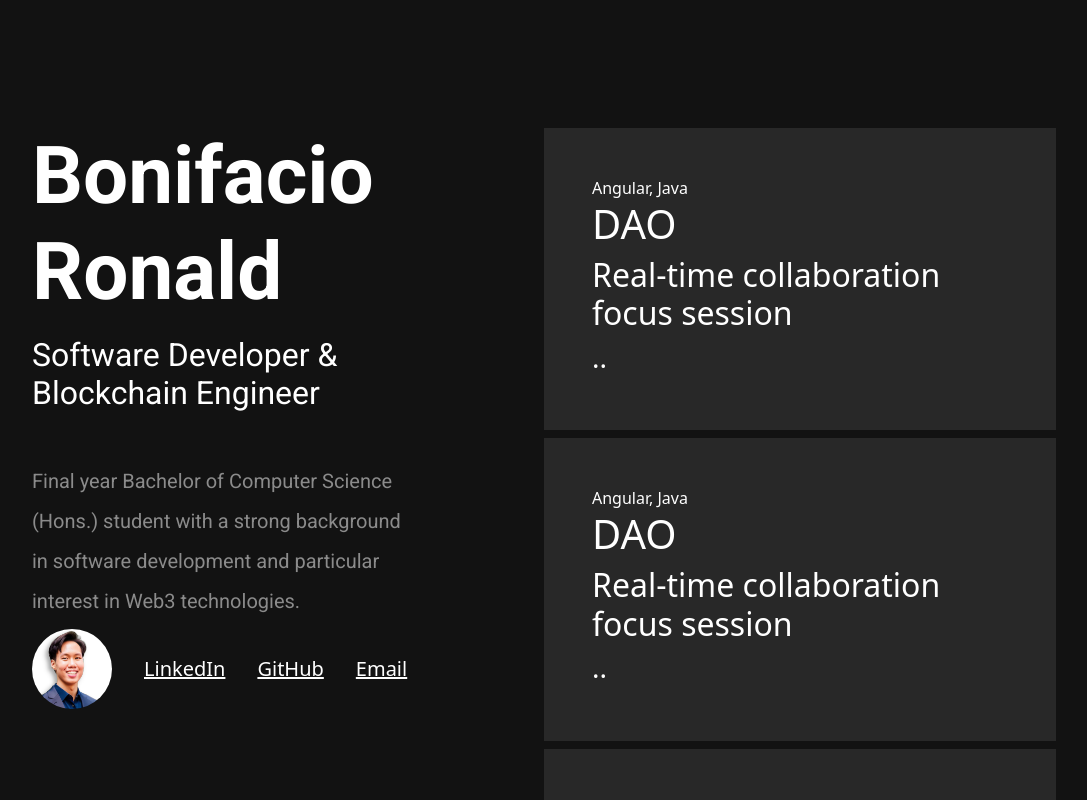
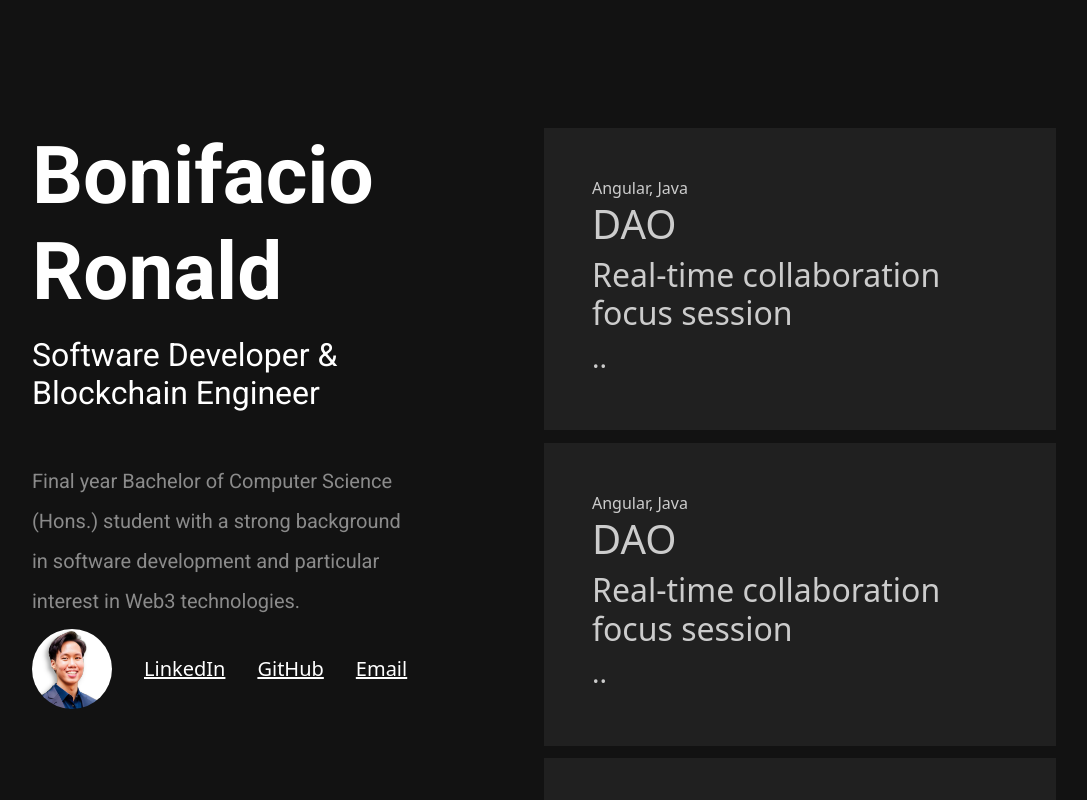
Before and after one commit to bonifacioronald/web-portfolio, a React (Create React App) app: page / in a window 1280 px wide. Shown: the top 800 px of the page, without its empty margins (96-1183 px from the left). Built offline with nearby package versions, Linux system fonts and the light colour scheme.

Commit message:
Add hover darkened background effect

```diff
--- a/src/App.css
+++ b/src/App.css
@@ -15,6 +15,7 @@
 .right-section {
   display: flex;
   flex-direction: column;
+  gap: 4em;
 }
 
 @media only screen and (max-width: 1100px) {
--- a/src/App.jsx
+++ b/src/App.jsx
@@ -11,7 +11,12 @@ function App() {
           <div><SelfInfoSection/></div>
           <div><ContactSection/></div>
           </div>
-        <div className='right-section'><ProjectSection/><ProjectSection/><ProjectSection/></div>
+        <div className='right-section'>
+          <ProjectSection/>
+          <ProjectSection/>
+          <ProjectSection/>
+          <h5 className='mt-5'>Made with React.js by Bonifacio Ronald @ 2024<br/>Design inspired by Nicolas Meuzard</h5>
+        </div>
       </div>
     </div>
   );
--- a/src/projects/project-card.jsx
+++ b/src/projects/project-card.jsx
@@ -1,9 +1,13 @@
 import React from "react";
 import 'bootstrap/dist/css/bootstrap.css';
 
-function ProjectCard({project}) {
+function ProjectCard({ project, isHovered, onMouseEnter, onMouseLeave }) {
     return (
-        <div className="project-card">
+        <div
+            className={`project-card ${isHovered ? '' : 'darkened'}`}
+            onMouseEnter={onMouseEnter}
+            onMouseLeave={onMouseLeave}
+        >
             <span>{project.techStack}</span>
             <h1>{project.title}</h1>
             <h2>{project.description}</h2>
--- a/src/projects/project-section.jsx
+++ b/src/projects/project-section.jsx
@@ -1,27 +1,40 @@
-import React from "react";
+import React, { useState } from "react";
 import "./project.css";
 import 'bootstrap/dist/css/bootstrap.css';
 import ProjectCard from "./project-card";
 
 function ProjectSection() {
+    const [hoveredProject, setHoveredProject] = useState(null);
 
     const projects = [
         {
-        title: 'DAO', techStack: 'Angular, Java', description: 'Real-time collaboration focus session', githubUrl: '..',
+            title: 'DAO', techStack: 'Angular, Java', description: 'Real-time collaboration focus session', githubUrl: '..',
         },
         {
-        title: 'DAO', techStack: 'Angular, Java', description: 'Real-time collaboration focus session', githubUrl: '..',
+            title: 'DAO', techStack: 'Angular, Java', description: 'Real-time collaboration focus session', githubUrl: '..',
         },
         {
-        title: 'DAO', techStack: 'Angular, Java', description: 'Real-time collaboration focus session', githubUrl: '..',
+            title: 'DAO', techStack: 'Angular, Java', description: 'Real-time collaboration focus session', githubUrl: '..',
         },
     ];
 
-    return <div className="project-layout" >
-        {projects.map((project) => {
-        return <ProjectCard project={project}/>;
-    })};
-    </div>
+    const handleCardHover = (index) => {
+        setHoveredProject(index);
+    };
+
+    return (
+        <div className="project-layout">
+            {projects.map((project, index) => (
+                <ProjectCard
+                    key={index}
+                    project={project}
+                    isHovered={hoveredProject === index}
+                    onMouseEnter={() => handleCardHover(index)}
+                    onMouseLeave={() => setHoveredProject(null)}
+                />
+            ))}
+        </div>
+    );
 }
 
 export default ProjectSection;
--- a/src/projects/project.css
+++ b/src/projects/project.css
@@ -1,7 +1,7 @@
 .project-layout {
     display: flex;
     flex-direction: column;
-    gap: 0.5em;
+    gap: 0.8em;
 }
 
 .project-card {
@@ -9,10 +9,15 @@
     background-color: var(--color-bg-secondary);
     color: var(--color-text-primary);
     transition: transform 0.25s ease;
+    position: relative;
+    z-index: 1;
+}
 
+.project-card.darkened {
+    filter: brightness(80%);
 }
 
 .project-card:hover {
-    -webkit-transform: scale(1.1);
     transform: scale(1.1);
+    z-index: 2;
 }
```
